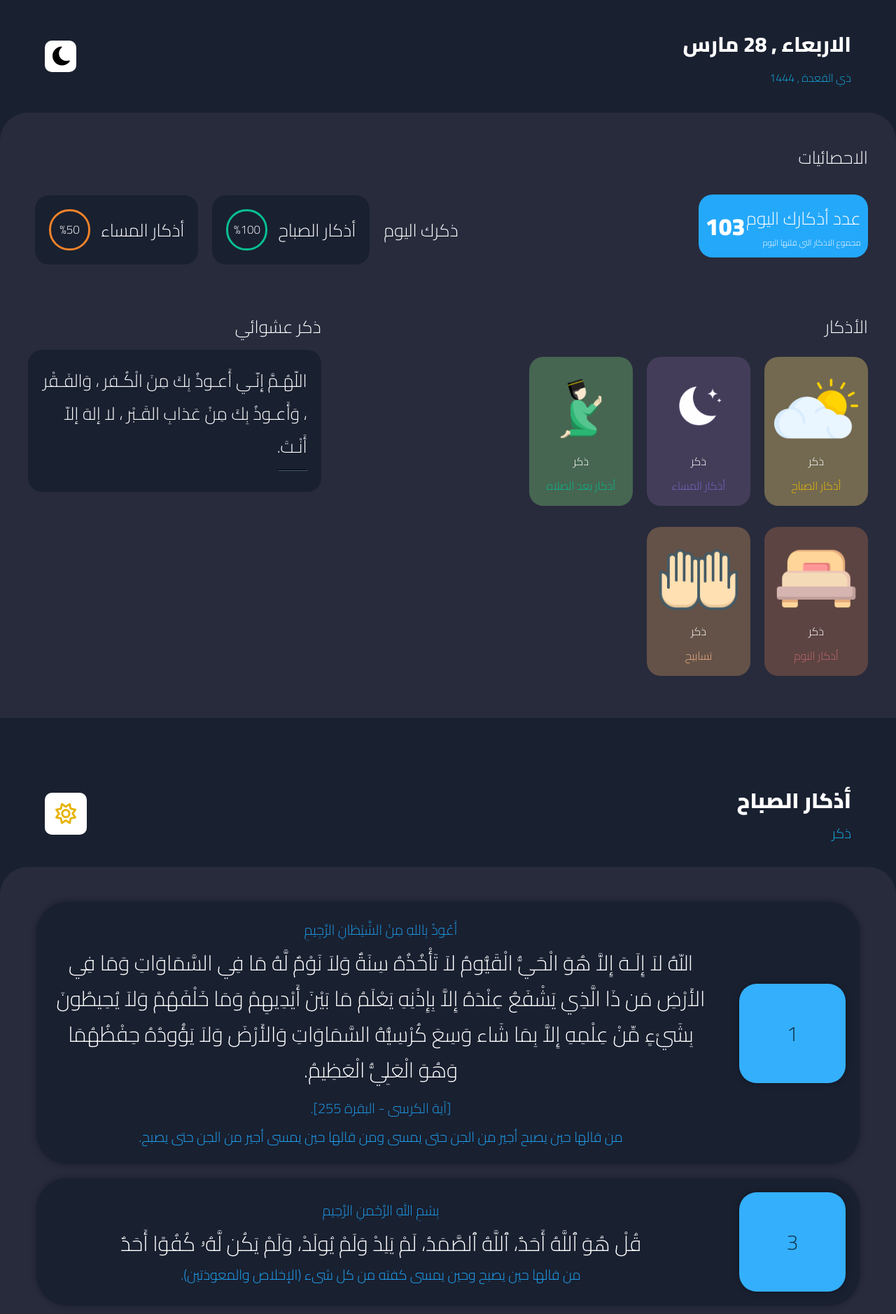
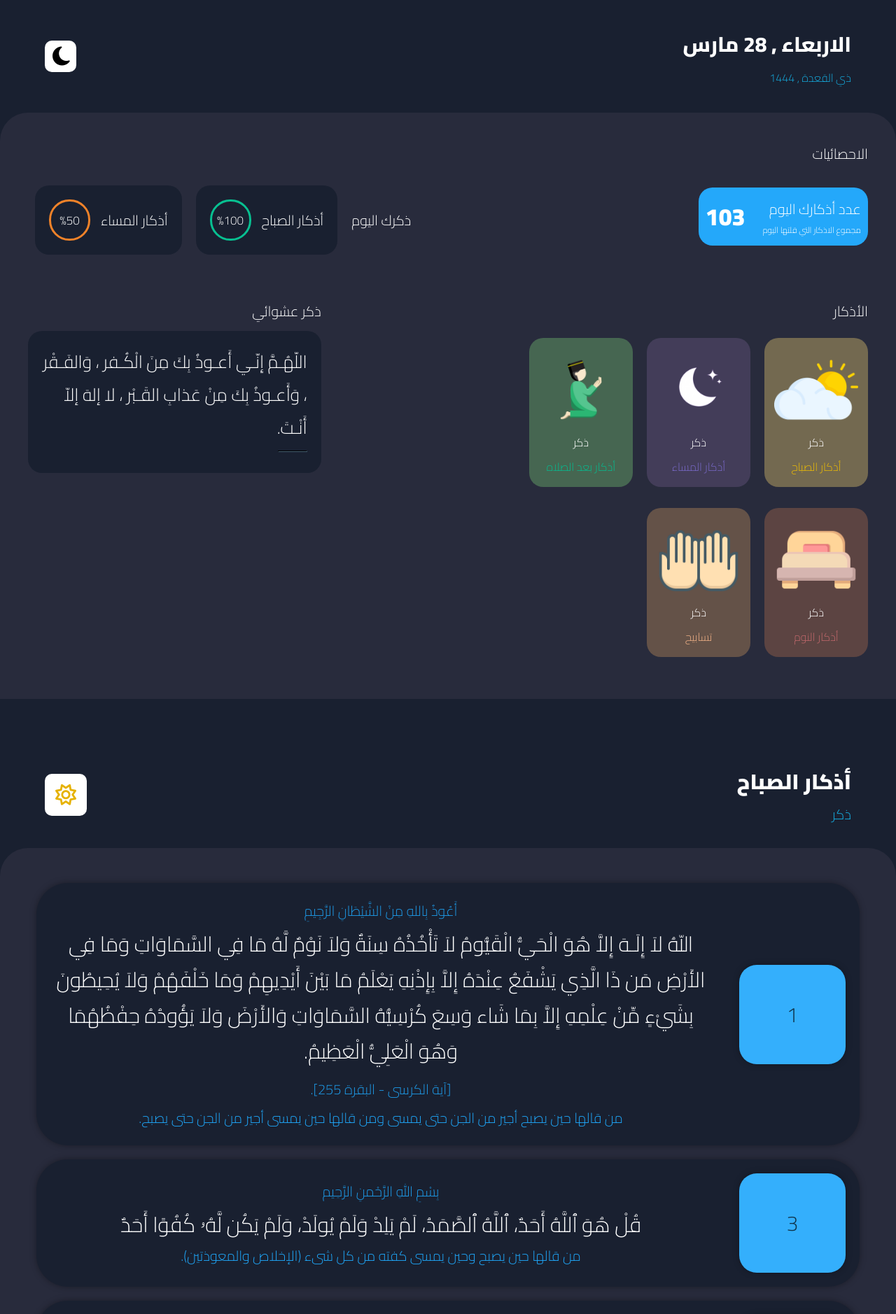
Before and after one commit to Muhammed-Sherif/azkar-website, a PHP site: page / in a window 1280 px wide. Shown: the top 1878 px of the page at 70% size. Run offline with PHP 8.4, Linux system fonts and the light colour scheme.

Commit message:
style.css

```diff
--- a/css/style.css
+++ b/css/style.css
@@ -1,12 +1,9 @@
-@import url(https://fonts.googleapis.com/earlyaccess/droidarabickufi.css)
 * {
   direction: rtl;
   margin: 0;
   padding: 0;
   font-size: 20px;
-  font-family: "Cairo", sans-serif;
-  font-family: 'Noto Kufi Arabic', sans-serif;
-  font-family: “Droid Arabic Kufi” , serif;
+  font-family: 'Amiri', serif;
   font-weight: 500;
 }
 :root {
```
